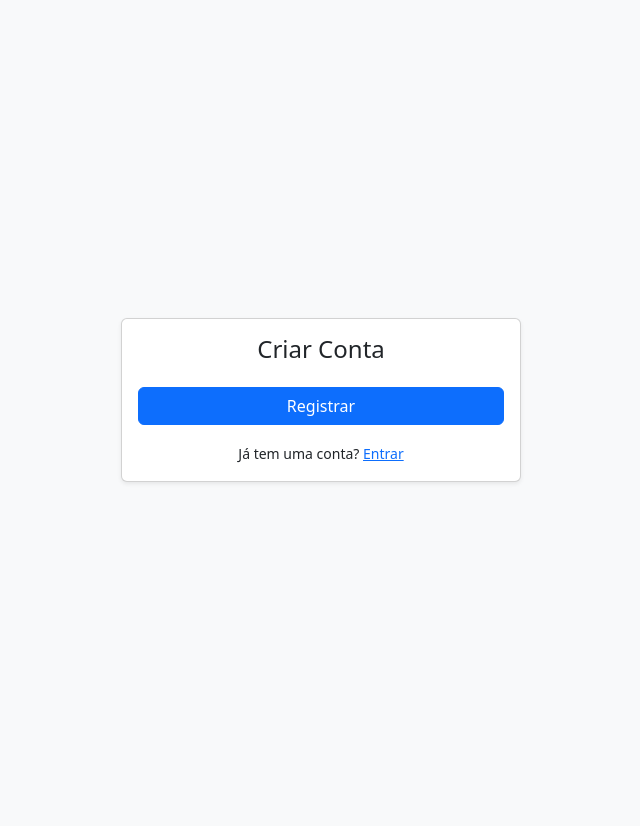
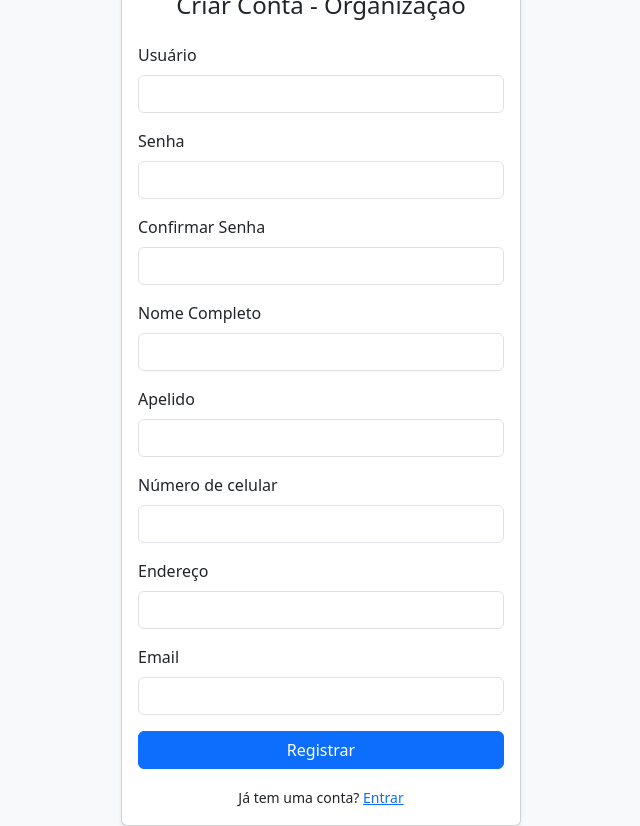
Before and after one commit to dev-carlosnoleto/ftv_tournament, a Django app: page /auth/register/manager in a window 1280 px wide. Shown: the whole page, without its empty margins (319-959 px from the left). Before the commit the page ends 483 px from the top, so only its background shows below. Run offline with Django 5.2, Linux system fonts and the light colour scheme.

Commit message:
feat: add manager form and register logic

```diff
--- a/accounts/templates/accounts/choice_register.html
+++ b/accounts/templates/accounts/choice_register.html
@@ -5,10 +5,10 @@
 
 {% block content %}
 <div class="d-grid gap-3">
-    <a href="{% url "render_register_manager" %}" class="btn btn-outline-primary btn-lg">
+    <a href="{% url "register_manager" %}" class="btn btn-outline-primary btn-lg">
         Sou uma Organização
     </a>
-    <a href="{% url "render_register_player" %}" class="btn btn-outline-primary btn-lg">
+    <a href="" class="btn btn-outline-primary btn-lg">
         Sou um Jogador
     </a>
 </div>
--- /dev/null
+++ b/accounts/templates/accounts/login.html
@@ -0,0 +1 @@
+{% extends "global/base-auth.html" %}
--- a/accounts/templates/accounts/register_manager.html
+++ b/accounts/templates/accounts/register_manager.html
@@ -1,13 +1,21 @@
 {% extends "global/base-auth.html" %}
 
 {% block title %}Registrar | Organização{% endblock %}
-{% block heading %}Criar Conta{% endblock %}
+{% block heading %}Criar Conta - Organização{% endblock %}
 
 {% block content %}
-<form method="post">
+<form method="post" class="text-start">
     {% csrf_token %}
 
-    {{ form.as_p }}
+    {% for field in form %}
+        <div class="mb-3">
+            <label for="{{ field.id_for_label }}" class="form-label">{{ field.label }}</label>
+            {{ field }}
+            {% if field.errors %}
+                <div class="text-danger small">{{ field.errors|striptags }}</div>
+            {% endif %}
+        </div>
+    {% endfor %}
 
     <div class="d-grid mt-3">
         <button type="submit" class="btn btn-primary">Registrar</button>
@@ -15,6 +23,6 @@
 </form>
 
 <div class="mt-3 text-center">
-    <small>Já tem uma conta? <a href="">Entrar</a></small>
+    <small>Já tem uma conta? <a href="{% url "login" %}">Entrar</a></small>
 </div>
 {% endblock %}
--- a/accounts/urls.py
+++ b/accounts/urls.py
@@ -3,6 +3,6 @@ from accounts import views
 
 urlpatterns = [
     path('choice-register', views.choice_register, name="choice_register"),
-    path('register/manager', views.render_register_manager, name="render_register_manager"),
-    path('register/player', views.render_register_player, name="render_register_player"),
+    path('register/manager', views.register_manager, name="register_manager"),
+    path('login', views.login, name='login')
 ]
--- a/accounts/views.py
+++ b/accounts/views.py
@@ -1,11 +1,39 @@
 from django.shortcuts import render, redirect
-
+from managers.models import Manager
+from managers.forms import ManagerRegistrationForm
+from django.contrib.auth.models import User
+from django.contrib import messages
 
 def choice_register(request):
     return render(request, 'accounts/choice_register.html')
 
-def render_register_manager(request):
-    return render(request, 'accounts/register_manager.html')
+def register_manager(request):
+    if request.method == "POST":
+        form = ManagerRegistrationForm(request.POST)
+        if form.is_valid():
+            user = User.objects.create_user(
+                username=form.cleaned_data["username"],
+                password=form.cleaned_data["password"],
+                email=form.cleaned_data["email"],
+                first_name=form.cleaned_data["name"],
+            )
 
-def render_register_player(request):
-    return render(request, 'accounts/register_player.html')
+            Manager.objects.create(
+                user=user,
+                name=form.cleaned_data["name"],
+                nickname=form.cleaned_data["nickname"],
+                phone=form.cleaned_data["phone"],
+                address=form.cleaned_data["address"],
+                email=form.cleaned_data["email"],
+            )
+
+            messages.success(request, "Conta criada com sucesso!")
+            return redirect("login")
+    else:
+        form = ManagerRegistrationForm()
+
+    return render(request, "accounts/register_manager.html", {"form": form})
+
+
+def login(request):
+    return render(request, 'accounts/login.html')
--- /dev/null
+++ b/managers/forms.py
@@ -0,0 +1,27 @@
+from django import forms
+from django.contrib.auth.models import User
+from .models import Manager
+
+class ManagerRegistrationForm(forms.Form):
+    username = forms.CharField(max_length=150, label="Usuário")
+    password = forms.CharField(widget=forms.PasswordInput, label="Senha")
+    password_confirm = forms.CharField(widget=forms.PasswordInput, label="Confirmar Senha")
+
+    name = forms.CharField(max_length=255, label="Nome Completo")
+    nickname = forms.CharField(max_length=255, label="Apelido")
+    phone = forms.CharField(max_length=20, label="Número de celular")
+    address = forms.CharField(max_length=255, label="Endereço")
+    email = forms.EmailField(max_length=255, label="Email")
+
+    def clean(self):
+        cleaned_data = super().clean()
+        password = cleaned_data.get("password")
+        confirm = cleaned_data.get("password_confirm")
+        if password != confirm:
+            self.add_error("password_confirm", "As senhas não coincidem.")
+        return cleaned_data
+
+    def __init__(self, *args, **kwargs):
+        super().__init__(*args, **kwargs)
+        for field in self.fields.values():
+            field.widget.attrs.update({'class': 'form-control'})
```
Also changed, not shown: managers/models.py (+6 -1 lines), managers/migrations/0001_initial.py (added), players/migrations/0001_initial.py (added).
